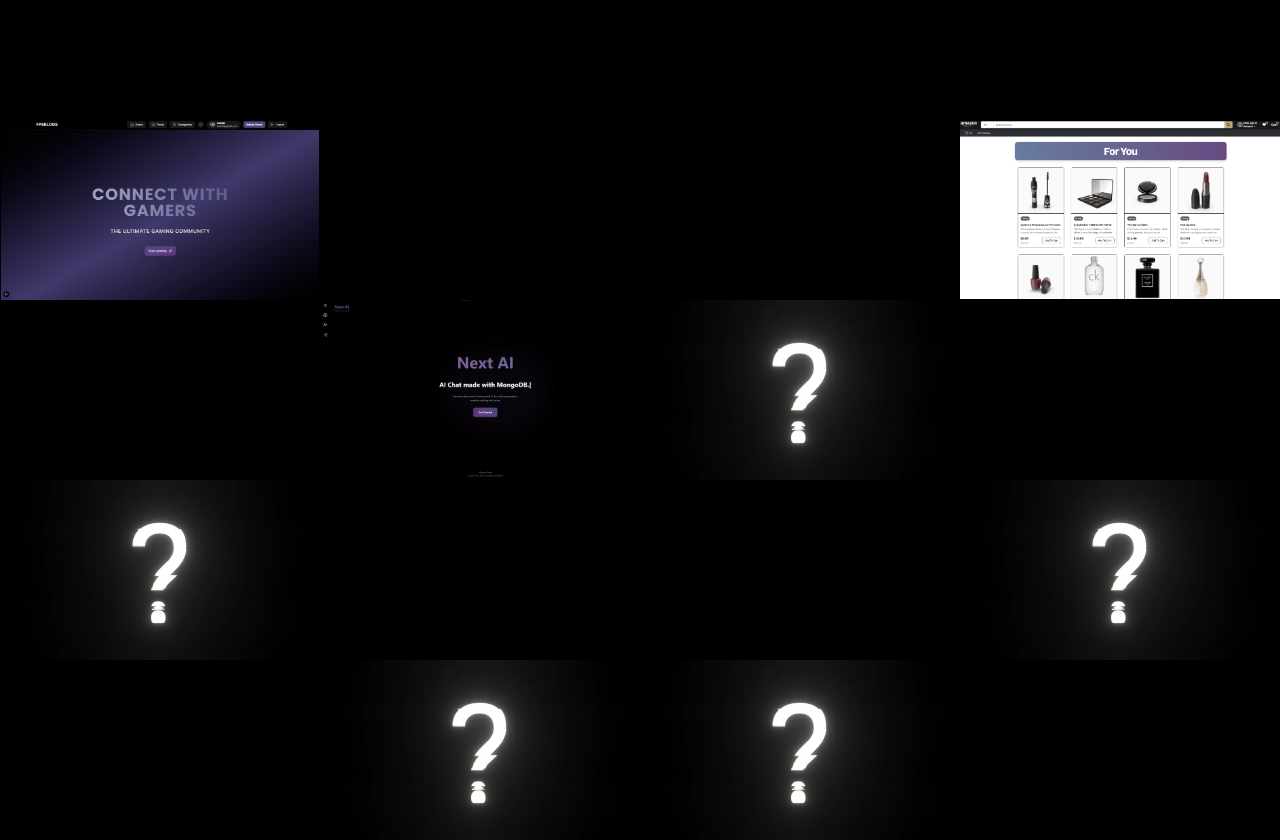
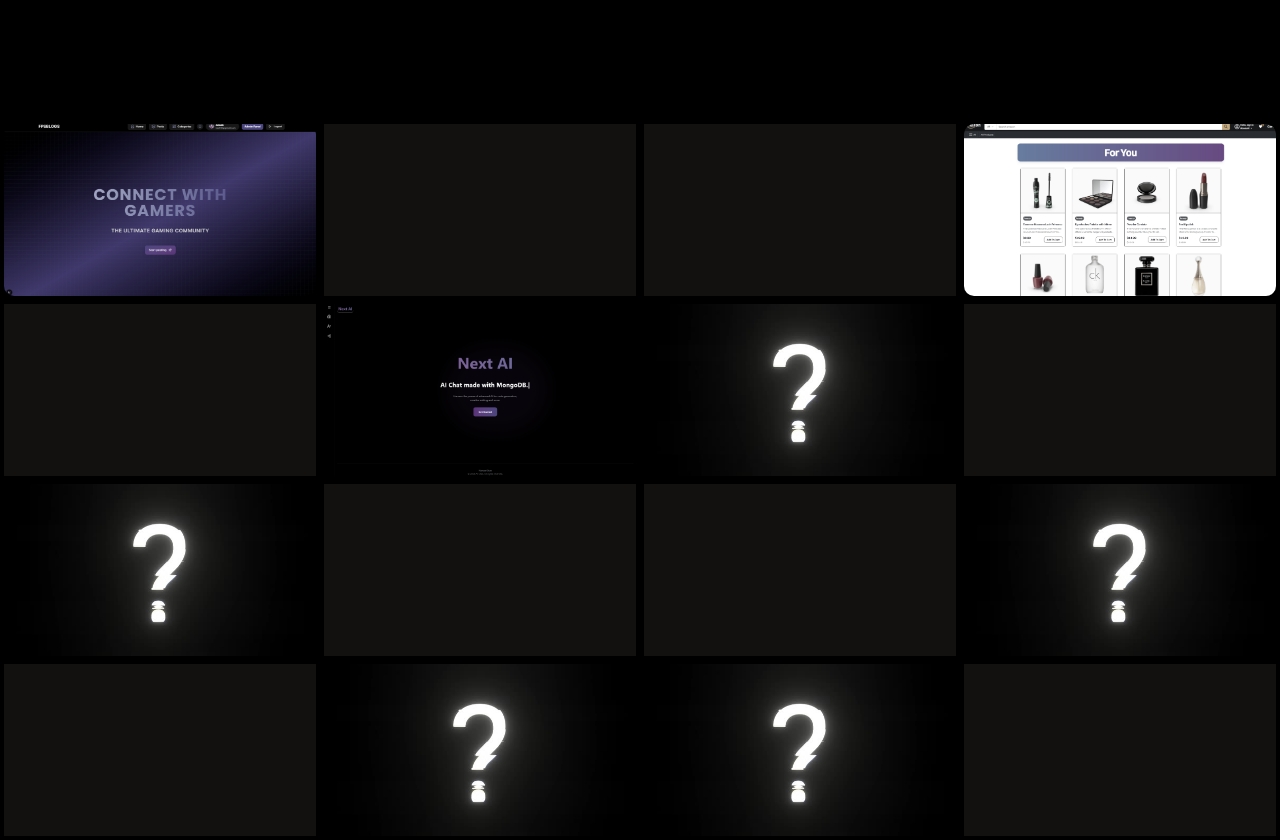
Before and after one commit to DevKhan786/hamzaportfolio, a Next.js app: page / in a window 1280 px wide. Shown: the part 680-1520 px from the top of the page. Built offline with nearby package versions, Linux system fonts and the light colour scheme.

Commit message:
animated edges

```diff
--- a/src/app/globals.css
+++ b/src/app/globals.css
@@ -4,6 +4,22 @@
 
 @custom-variant dark (&:is(.dark *));
 
+@layer base {
+  @property --border-angle {
+    syntax: "<angle>";
+    initial-value: 0deg;
+    inherits: false;
+  }
+
+  @keyframes border-spin {
+    0% {
+      --border-angle: 0deg;
+    }
+    100% {
+      --border-angle: 360deg;
+    }
+  }
+}
 ::-webkit-scrollbar {
   width: 4px;
 }
--- a/src/app/page.tsx
+++ b/src/app/page.tsx
@@ -14,14 +14,12 @@ const Portfolio = () => {
       image: "/socialapp.png",
     },
     null,
-
     null,
     {
       title: "Amazon",
       link: "https://amazon-clone-sigma-ashen.vercel.app/",
       image: "/amazon-clone.png",
     },
-
     null,
     {
       title: "NextAI",
@@ -119,28 +117,35 @@ const Portfolio = () => {
           {projects.map((project, index) => (
             <motion.div
               key={index}
-              className="relative w-full overflow-hidden bg-black "
+              className="relative w-full overflow-hidden group p-1"
               style={{ aspectRatio: "16/9" }}
               initial={{ opacity: 0, y: 50 }}
               whileInView={{ opacity: 1, y: 0 }}
               viewport={{ once: false, margin: "0px", amount: 0.2 }}
               transition={{ duration: 1, delay: 0.5 }}
-              onHoverStart={() => setHoveredIndex(index)}
-              onHoverEnd={() => setHoveredIndex(null)}
+              onHoverStart={() => project && setHoveredIndex(index)}
+              onHoverEnd={() => project && setHoveredIndex(null)}
             >
+              {project && (
+                <div className="absolute inset-0 z-0 rounded-lg overflow-hidden">
+                  <div className="absolute inset-0 bg-[conic-gradient(from_var(--border-angle),#f59e0b_10%,transparent_30%,#f59e0b_90%)] animate-[border-spin_10s_linear_infinite] opacity-0 group-hover:opacity-100 transition-opacity duration-500">
+                    <div className="absolute inset-[1px] rounded-[0.4rem] bg-black/90 z-10"></div>
+                  </div>
+                </div>
+              )}
+
               {project ? (
                 <motion.a
                   href={project.link}
                   target={project.title === "Coming Soon" ? "_self" : "_blank"}
                   className="block h-full w-full relative"
-                  whileHover={{ scale: 0.9 }}
                   transition={{ duration: 0.3, ease: "easeOut" }}
                 >
                   <Image
                     src={project.image}
                     alt={project.title}
                     fill
-                    className="object-contain"
+                    className="object-cover rounded-lg "
                     style={{
                       filter:
                         project.title === "Coming Soon" &&
@@ -169,7 +174,7 @@ const Portfolio = () => {
                 </motion.a>
               ) : (
                 <div
-                  className="h-full w-full bg-black"
+                  className="h-full w-full bg-stone-900/70 p-1"
                   style={{ aspectRatio: "16/9" }}
                 />
               )}
```
